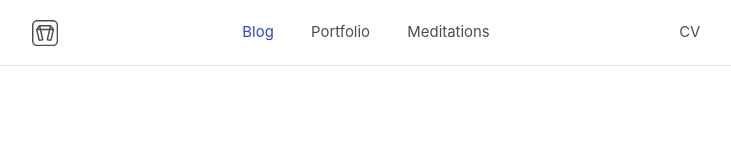
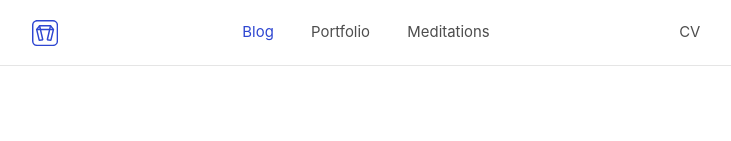
Before and after one commit to nayaabkhan/nayaabkhan.me, a Next.js app: page /blog in a window 1280 px wide. Shown: the top 141 px of the page, without its empty margins (274-1005 px from the left). Built offline with nearby package versions, Linux system fonts and the light colour scheme; a web font is replaced by a local one.

Commit message:
Show active link even when the url matches the beginning of the page

```diff
--- a/src/components/Header.tsx
+++ b/src/components/Header.tsx
@@ -7,7 +7,7 @@ function NavLink(props: React.HTMLProps<HTMLAnchorElement>) {
   const router = useRouter()
   const { href, style, ...deferred } = props
 
-  const isActive = router.pathname === href
+  const isActive = router.pathname.startsWith(href)
 
   return (
     <Link href={href}>
```
